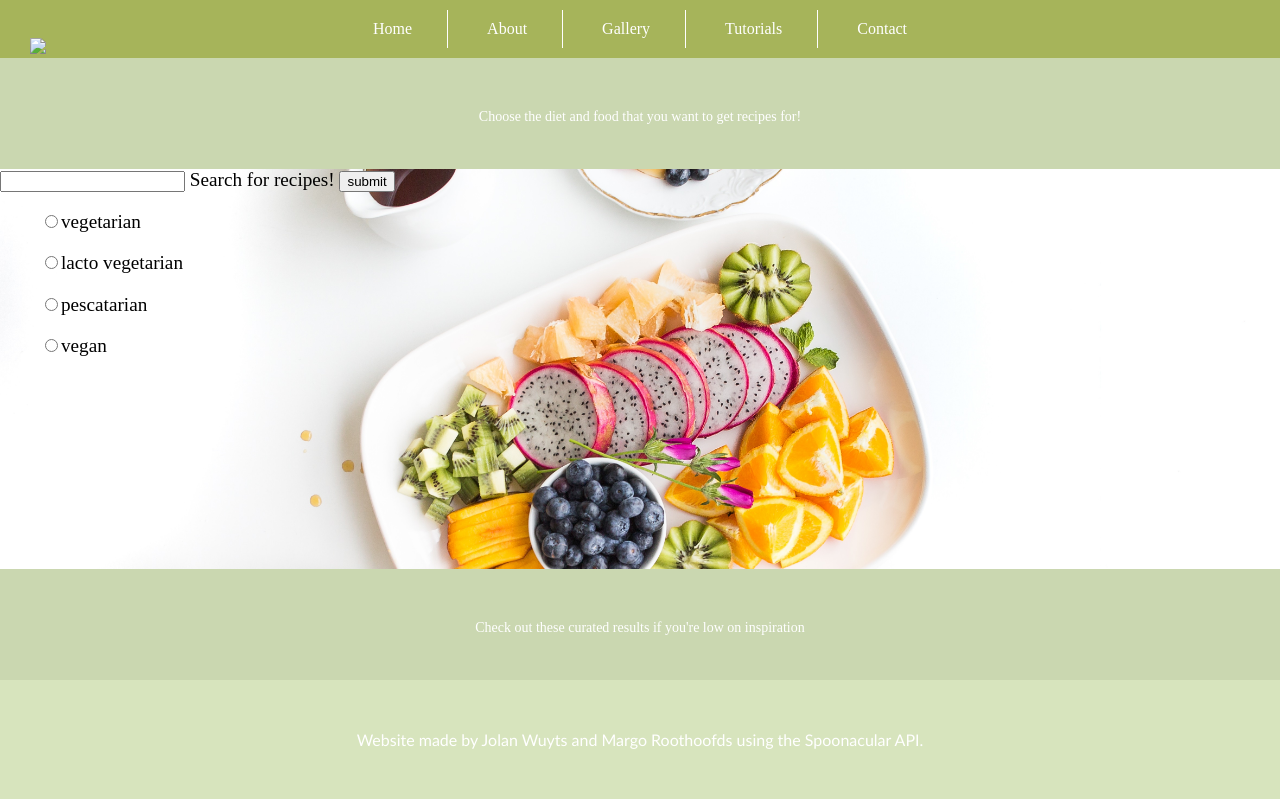
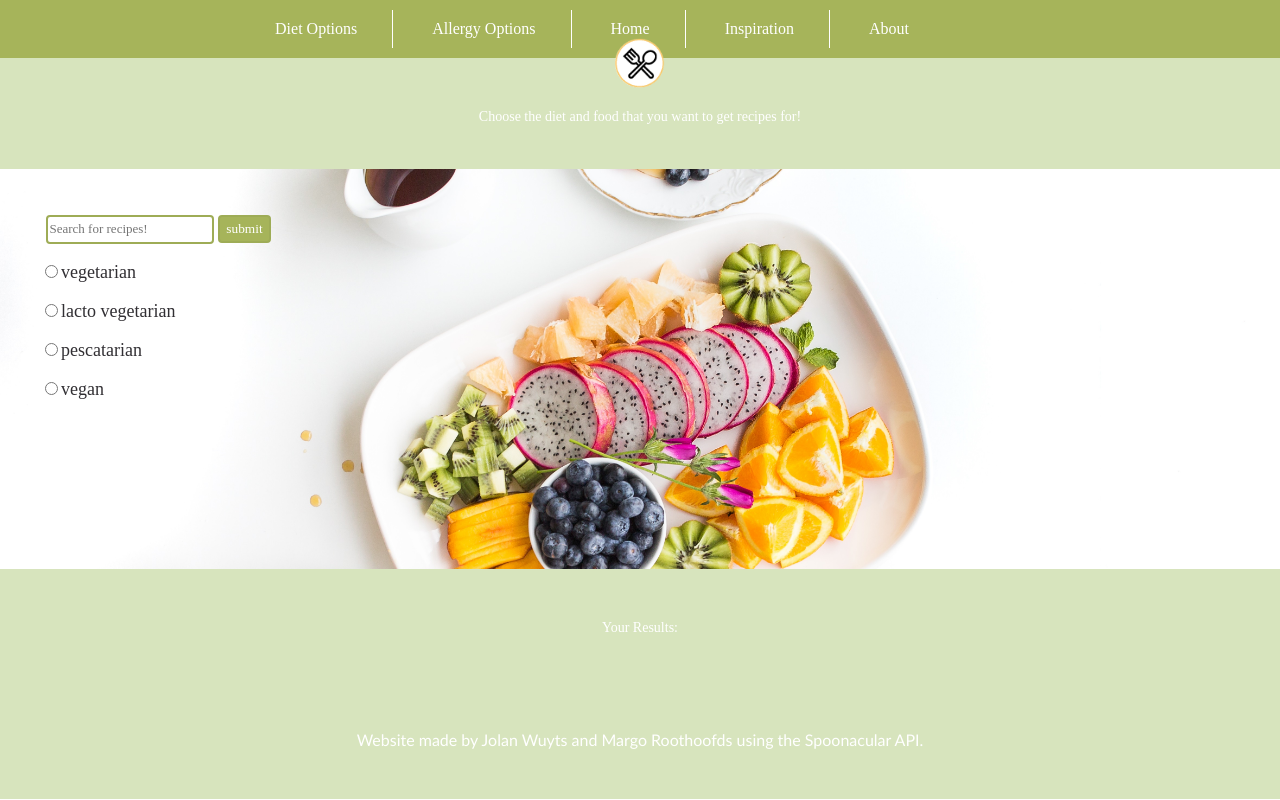
Before and after one commit to Calvinwuyts/WIS, a plain HTML site: page dietresults.html in a window 1280 px wide. Drawn offline with Linux system fonts and the light colour scheme.

Commit message:
imported Margo's files

```diff
--- a/dietresults.css
+++ b/dietresults.css
@@ -1,3 +1,30 @@
+#query {
+    font-family: "MV Boli";
+    font-size: 13px;
+    margin-left: 3.5em;
+    margin-top: 3.5em;
+    border-radius: 4px;
+    border: 2px solid #9eac56;
+    height: 23px;
+}
+#submit {
+    font-family: "MV Boli";
+    color: white;
+    background-color: #a6b45a;
+    border: solid 2px #9eac56;
+    border-radius: 4px;
+    height: 28px;
+}
+#submit:hover {
+    background-color: #cad7b0;
+}
+.searchform ul {
+    font-size: 18px;
+    color: #312f33;
+}
+.textdiv {
+    background-color: #d7e4bd;
+}
 /* the wrapper div for every result */
 .result {
     clear:both;
@@ -18,8 +45,8 @@
 }
 /* the class for the actual image */
 .resultimg {
-    width:100%;
-    max-height:400px;
+    width: auto;
+    max-height:300px;
 }
 
 /* the first div of information with title, categories, and ready in minutes. Every line of info is an unordered list item */
--- a/dietresults.html
+++ b/dietresults.html
@@ -12,11 +12,11 @@
 
 <nav id="nav-main">
     <ul>
-        <li><a href="">Home</a></li>
-        <li><a href="">About</a></li>
-        <li><a href="">Gallery</a></li>
-        <li><a href="">Tutorials</a></li>
-        <li><a href="">Contact</a></li>
+        <li><a href="dietresults.html">Diet Options</a></li>
+        <li><a href="">Allergy Options</a></li>
+        <li><a href="index.html">Home</a></li>
+        <li><a href="">Inspiration</a></li>
+        <li><a href="About.html">About</a></li>
     </ul>
 </nav>
 <div class="textdiv">
@@ -26,8 +26,8 @@
 </div>
 <div class="imgdiv" id="secondbanner">
     <form onsubmit="searchfn($('#query').val());return false;" class="searchform">
-        <input type="text" name="query" id="query">
-        Search for recipes!
+        <input type="text" name="query" id="query" placeholder="Search for recipes!">
+
         <input type="submit" value='submit' id="submit">
         <br>
         <ul><input type="radio" name="diet" id="veg"><label for="veg">vegetarian</label></ul>
@@ -38,7 +38,7 @@
 </div>
 
 <div class="textdiv">
-    <p>Check out these curated results if you're low on inspiration</p>
+    <p>Your Results:</p>
 
 </div>
 <div id="results">
--- a/script.js
+++ b/script.js
@@ -27,7 +27,7 @@ function searchfn(query){
             for (var i=0; i < results.length; i++){
                 console.log(results[i]);
                 var categories = "categories: ";
-                $('#results').append("<div class='result'><div class='resultimgdiv'><img class='resultimg' src="+results[i].image+"></div><div class='firstinfodiv'><ul><li><a href='"+(results[i].sourceUrl)+"'>"+(results[i].title)+"</a></li><li>Categories: blah</li><li>Ready in: "+(results[i].readyInMinutes)+" minutes</li></ul></div><div class='secondinfodiv'><ul><li>Cuisine: "+(results[i].cuisines)+"</li><li>Dish type: "+(results[i].dishTypes)+"</li><li>Calories: "+(results[i].calories)+"</li></ul></div></div>");
+                $('#results').append("<div class='result'><div class='resultimgdiv'><img class='resultimg' src="+results[i].image+"></div><div class='firstinfodiv'><ul><li><a href='"+(results[i].sourceUrl)+"'>"+(results[i].title)+"</a></li><li>Categories: blah</li><li>Ready in: "+(results[i].readyInMinutes)+" minutes</li><li>Cuisine: "+(results[i].cuisines)+"</li><li>Dish type: "+(results[i].dishTypes)+"</li><li>Calories: "+(results[i].calories)+"</li></ul></div><div class='secondinfodiv'></div></div>");
             }
         },
         error: function(err) { alert(err); },
--- a/style.css
+++ b/style.css
@@ -14,12 +14,14 @@ nav#nav-main {
     background-color: #a6b45a;
     padding: 10px 0;
     z-index: 0;
+    margin-left: -6em;
 }
 nav#nav-main ul {
     list-style-type: none;
     margin: 0;
     padding: 0;
-    text-align: center; }
+    text-align: center;
+}
 nav#nav-main li {
     display: inline-block;
     border-right: solid 1px white;
@@ -44,7 +46,7 @@ nav#nav-main a:hover {
     margin-left: auto;
     margin-right: auto;
     margin-top: -50px;
-    z-index: 2;
+    z-index: 1;
     overflow: visible;
     height: 50px;
 }
@@ -53,7 +55,7 @@ nav#nav-main a:hover {
 .textdiv {
     background: #cad7b0;
     position: relative;
-    z-index: 1;
+    z-index: 0;
     display: block;
     height: 10%;
     left: 0;
@@ -110,7 +112,7 @@ p {
 .categories a:visited {
     text-decoration: none;
 }
-.categories a:hover {
+.categories:hover {
     opacity: 1;
 }
 #first {
@@ -162,8 +164,6 @@ p {
     background-image: url("img/banner2.png");
     background-repeat: no-repeat;
     background-size: cover;
-
-
 }
 #secondbanner {
     background-image: url("img/afbS.jpg");
@@ -213,3 +213,9 @@ p {
     padding: 50px;
     text-align: center;
 }
+.aboutpic {
+    height: 300px;
+}
+.aboutpic img {
+    width: 100%;
+}
```
Also changed, not shown: ajaxtest.html (+3 -71 lines), index.html (+6 -5 lines), banner1.png (deleted), bannerog.jpeg (deleted), img/logotry.png (added), mvboli.ttf (deleted), todo.txt (added).
